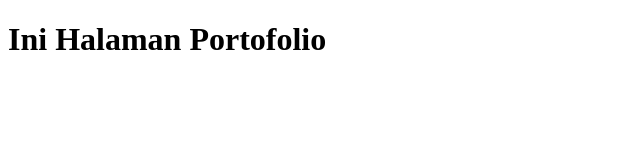
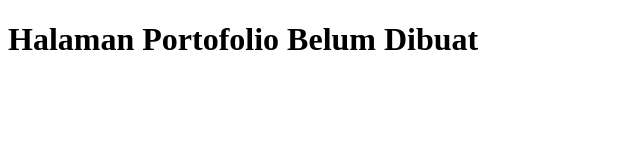
Before and after one commit to Yeonbii/yeonbii.github.io, a plain HTML site: page index.html in a window 1280 px wide. Shown: the whole page, without its empty margins (0-640 px from the left). Drawn offline with Linux system fonts and the light colour scheme.

Commit message:
Pemberitahuan bahwa halaman belum dibuat

```diff
--- a/index.html
+++ b/index.html
@@ -6,6 +6,6 @@
     <title>Yeonbii</title>
 </head>
 <body>
-    <h1>Ini Halaman Portofolio</h1>
+    <h1>Halaman Portofolio Belum Dibuat</h1>
 </body>
 </html>
```
